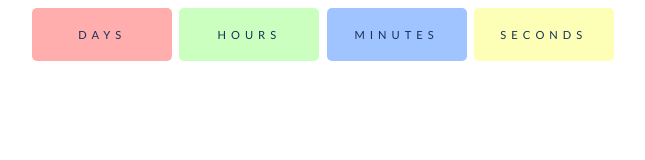
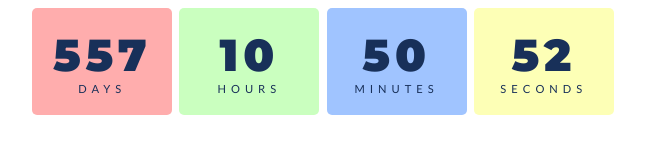
Before and after one commit to Michel-Pascoal/notion-widget, a plain HTML site: page index.html in a window 1280 px wide. Shown: the whole page, without its empty margins (317-962 px from the left). Drawn offline with Linux system fonts and the light colour scheme.

Commit message:
Update index.html

```diff
--- a/index.html
+++ b/index.html
@@ -125,10 +125,10 @@ let timer = setInterval(function() {
   let seconds = Math.floor((diff % (1000 * 60)) / 1000);
 
   // display
-  document.getElementById("days").innerHTML=dias
-  document.getElementById("hours").innerHTML=horas
-  document.getElementById("minutes").innerHTML=minutos
-  document.getElementById("seconds").innerHTML=segundos
+  document.getElementById("days").innerHTML=days
+  document.getElementById("hours").innerHTML=hours
+  document.getElementById("minutes").innerHTML=minutes
+  document.getElementById("seconds").innerHTML=seconds
 
 
 
```
